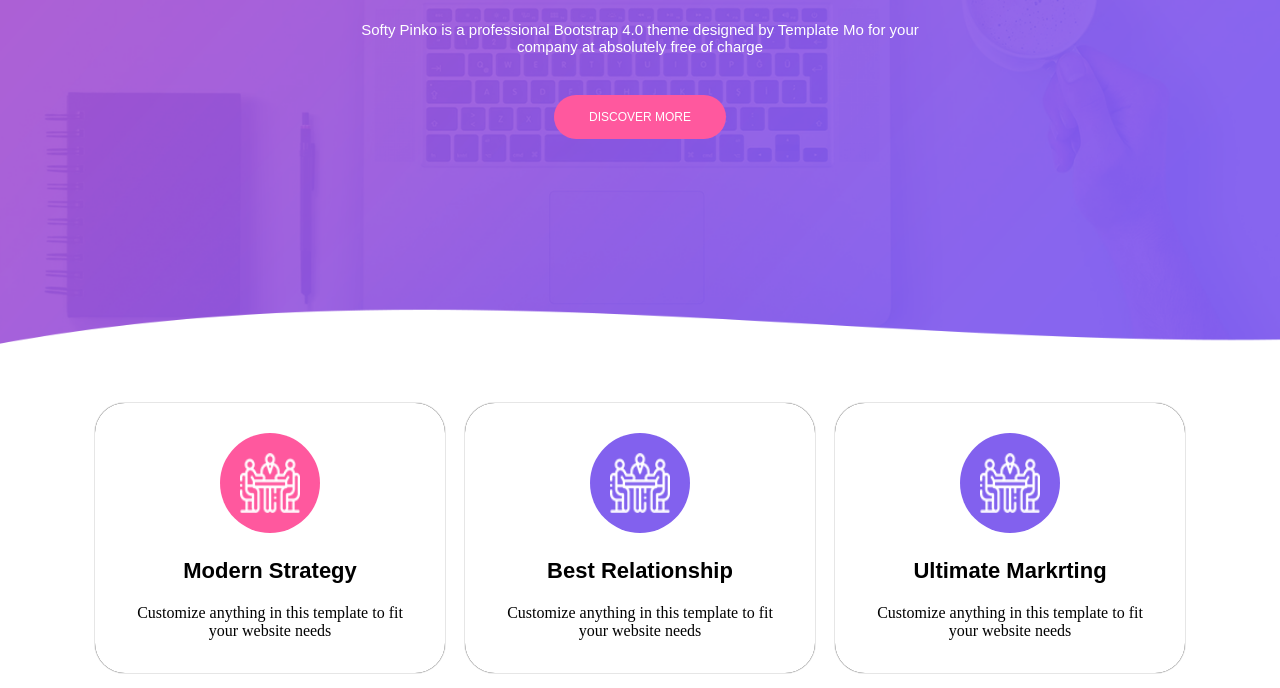
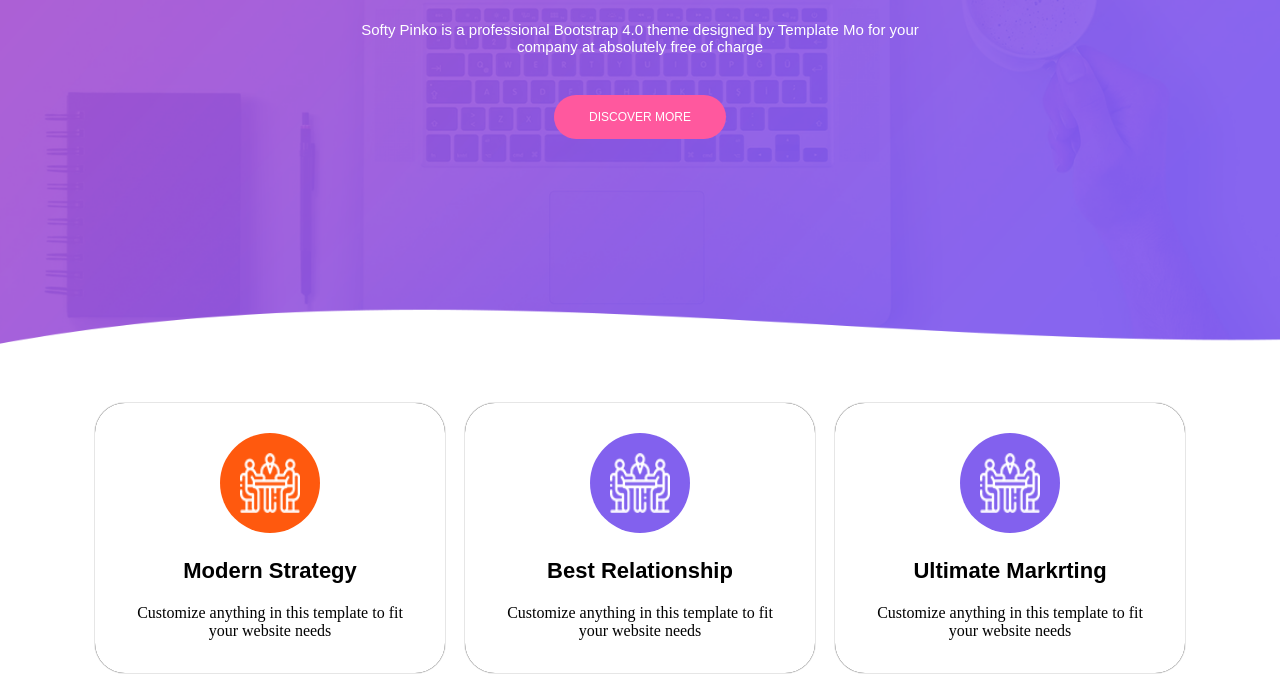
Before and after one commit to prasad-28/Softy-Pinko, a plain HTML site: page index.html in a window 1280 px wide. In both pictures the pointer is over the element 270 px from the left and 855 px from the top of the page. Shown: the part 372-1060 px from the top of the page. Drawn offline with Linux system fonts and the light colour scheme.

Commit message:
background color change

```diff
--- a/Style/main.css
+++ b/Style/main.css
@@ -127,5 +127,5 @@ padding: 0;
     font-family: sans-serif;
   }
   .feature_box:hover .feature_icon{
-   background-color: #ff589e;
+   background-color: #ff590e;
   }
```
